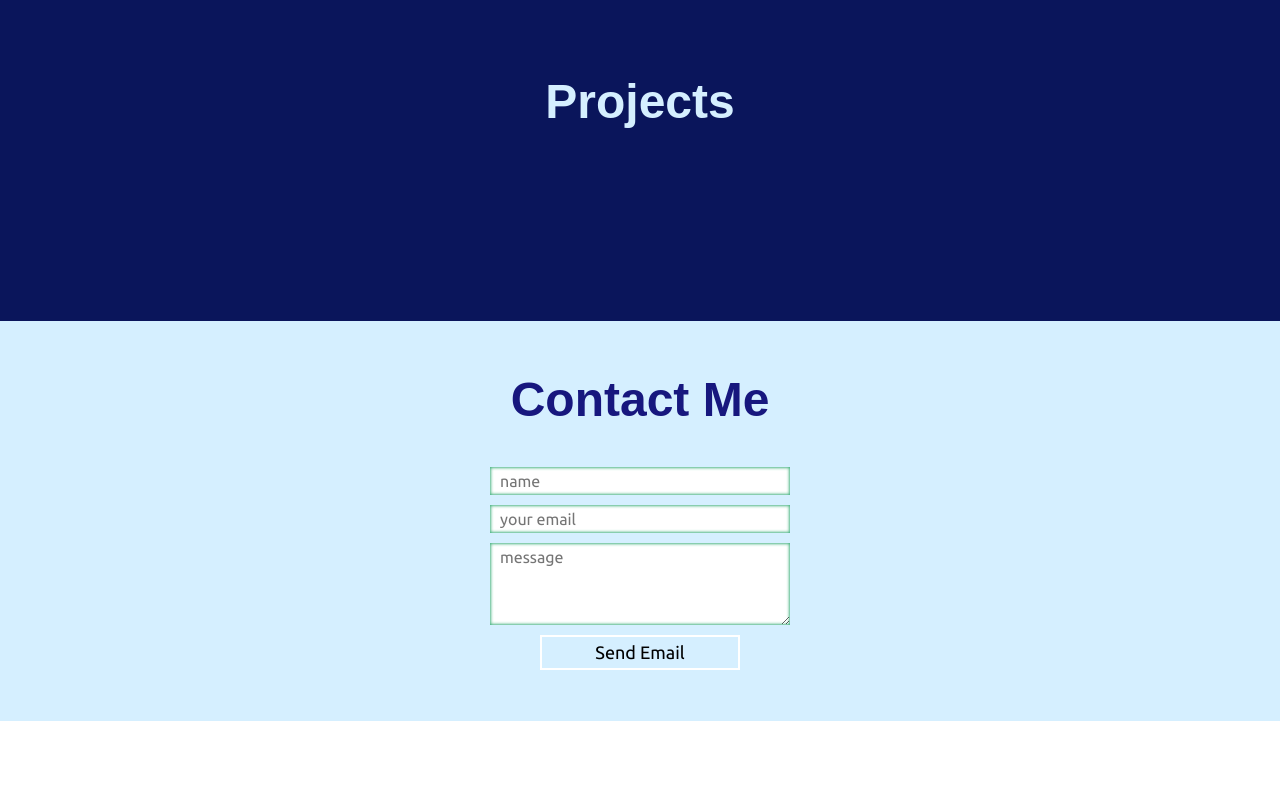
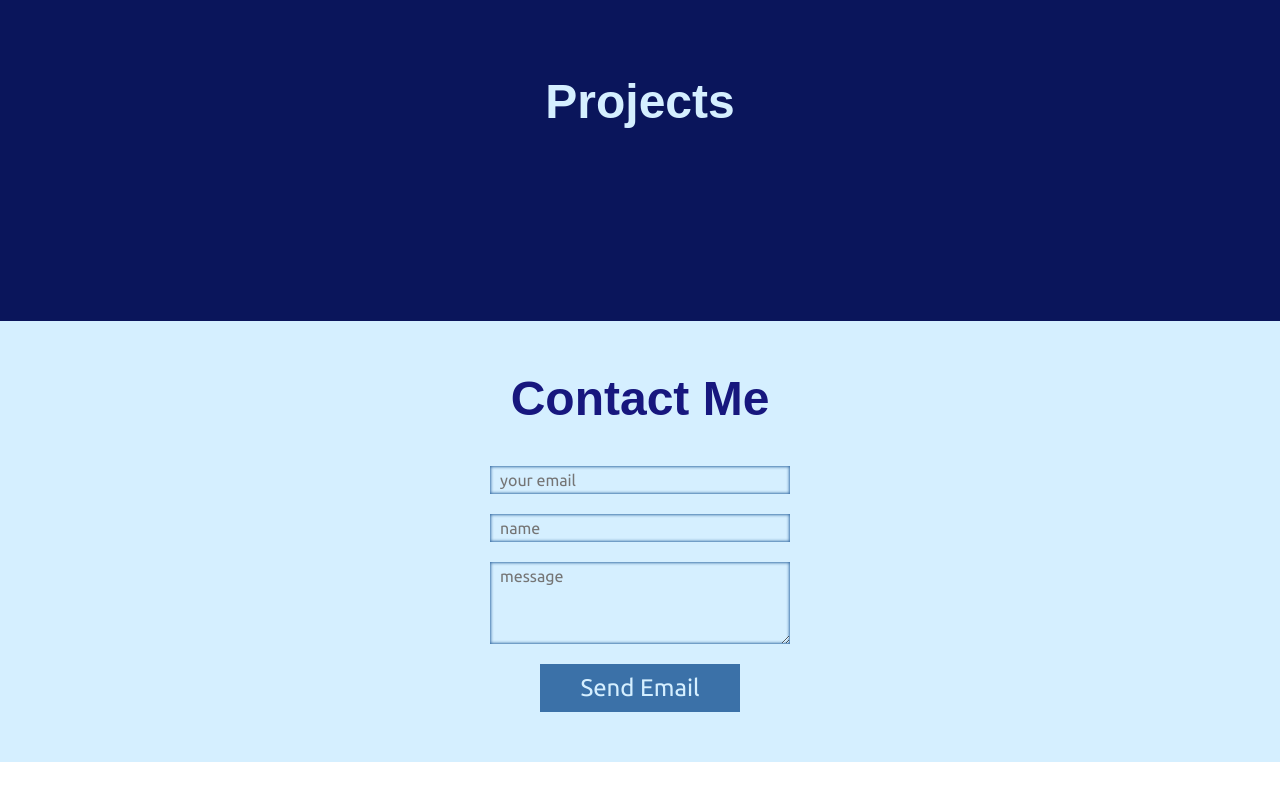
Before and after one commit to PBasham/patrick-portfolio-v1, a React (Create React App) app: page / in a window 1280 px wide. Shown: the part 2102-2902 px from the top of the page. Built offline with nearby package versions, Linux system fonts and the light colour scheme; a web font is replaced by a local one.

Commit message:
added fuunctionality to form

```diff
--- a/src/components/PageContents/Contact/Contact.jsx
+++ b/src/components/PageContents/Contact/Contact.jsx
@@ -6,11 +6,11 @@ export default function Contact() {
         // <div id="contact" className="href-div">
             <div id="contact" className="content-div">
                 <h1>Contact Me</h1>
-                <form className="contact-form" action="https://formsubmit.co/patricktbasham@email.com" method="POST">
+                <form className="contact-form" action="https://formsubmit.co/1297a0fa1a7f93e4f761fce3583a363c" method="POST">
+                    <input id="email" type="email" name="email" placeholder="your email"/>
                     <input id="name" type="text" name="name" placeholder="name"/>
-                    <input id="email" type="email" name="email" placeholder="your email"/>
                     <textarea id="message" name="message" rows="4" placeholder="message"></textarea>
-                    <button type="submit">Send Email</button>
+                    <button className="shake" type="submit">Send Email</button>
                 </form>
             </div>
         // </div>
--- a/src/components/PageContents/PageContents.css
+++ b/src/components/PageContents/PageContents.css
@@ -149,33 +149,68 @@ i {
 .contact-form input[type="email"],
 .contact-form textarea {
     position: relative;
-    margin-bottom: 10px;
+    margin-bottom: 20px;
     padding: 5px 10px;
     min-width: 300px;
     font-size: 16px;
     border: none;
-    box-shadow: inset 0 0 3px 1px var(--color-neongreen);
+    background-color: var(--color-lightblue);
+    box-shadow: inset 0 0 3px 1px var(--color-neonbluefade);
     outline: none;
     transition: 250ms ease-in-out;
 }
 
 .contact-form input:focus,
 .contact-form textarea:focus {
-    box-shadow: inset 0 0 3px 1px var(--color-teal);
+    box-shadow: inset 0 0 3px 2px var(--color-teal);
 }
 
 .contact-form button {
-    padding: 5px 5px;
+    padding: 10px 5px;
     width: 200px;
-    font-size: 18px;
-    border: 2px solid white;
+    font-size: 1.5em;
+    color: var(--color-lightblue);
+    border: none;
+    background-color: var(--color-neonbluefade);
     outline: none;
-    background-color: var(--gradient-bar);
     transition: 500ms ease-in-out;
 }
 
 .contact-form button:hover,
 .contact-form button:focus {
-    background-color: var(--color-teal);
-    border-color: var(--color-teal);
+    /* background-color: white; */
+    /* text-shadow: 0 0 10px white; */
+    border-color: var(--color-neonbluefade);
 }
+
+/*----------------------------------------
+        animations
+-----------------------------------------*/
+.shake:hover,
+.shake:focus {
+    animation: shake 1s infinite;
+    animation-timing-function: linear;
+  }
+
+  @keyframes shake {
+    0% {
+        transform: rotate(1deg);
+        color: red;
+    }
+    25% {
+        transform: rotate(-1deg);
+        /* color: white;  */
+    }
+    50% {
+        transform: rotate(1deg);
+        color: green;
+    }
+    75% {
+        transform: rotate(-1deg);
+    }
+    100% {
+        transform: rotate(1deg);
+        color: blue;
+        /* color: white;  */
+    }
+  }
```
